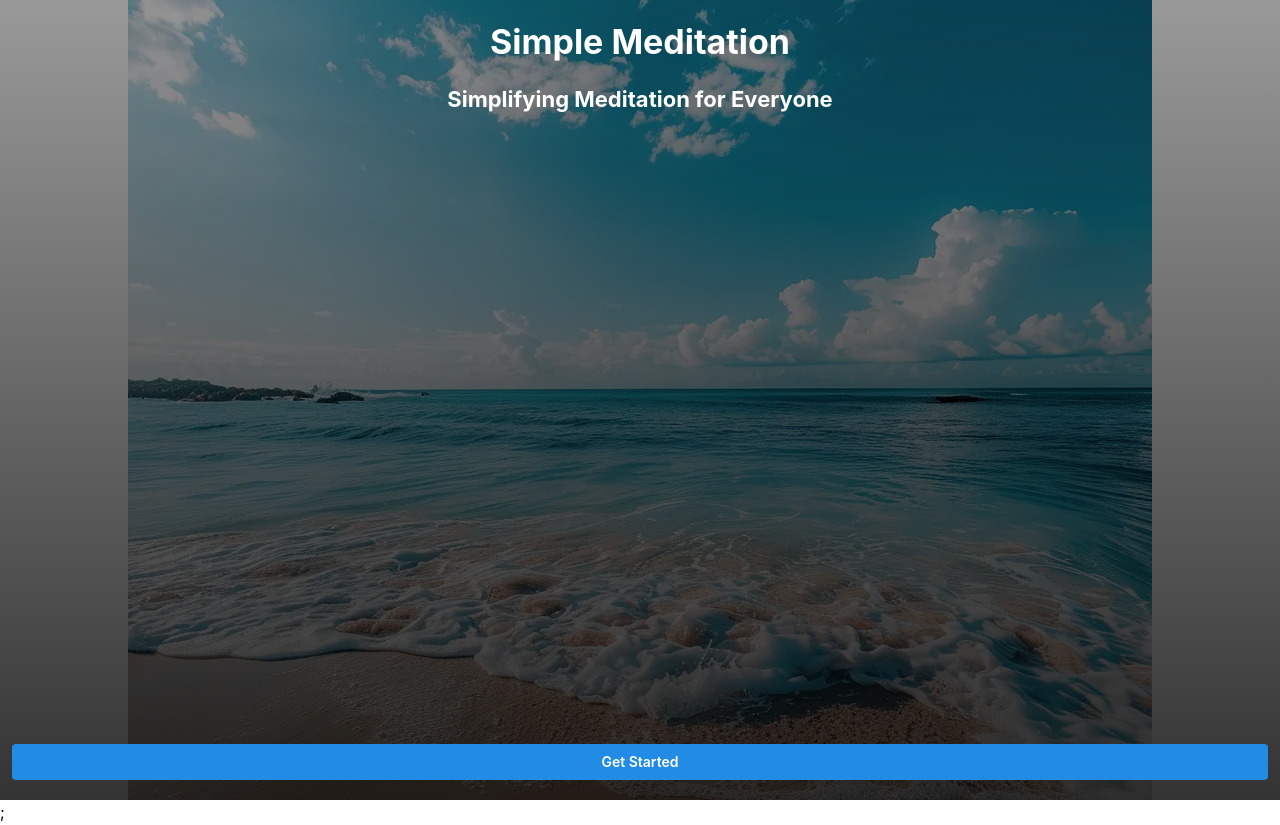
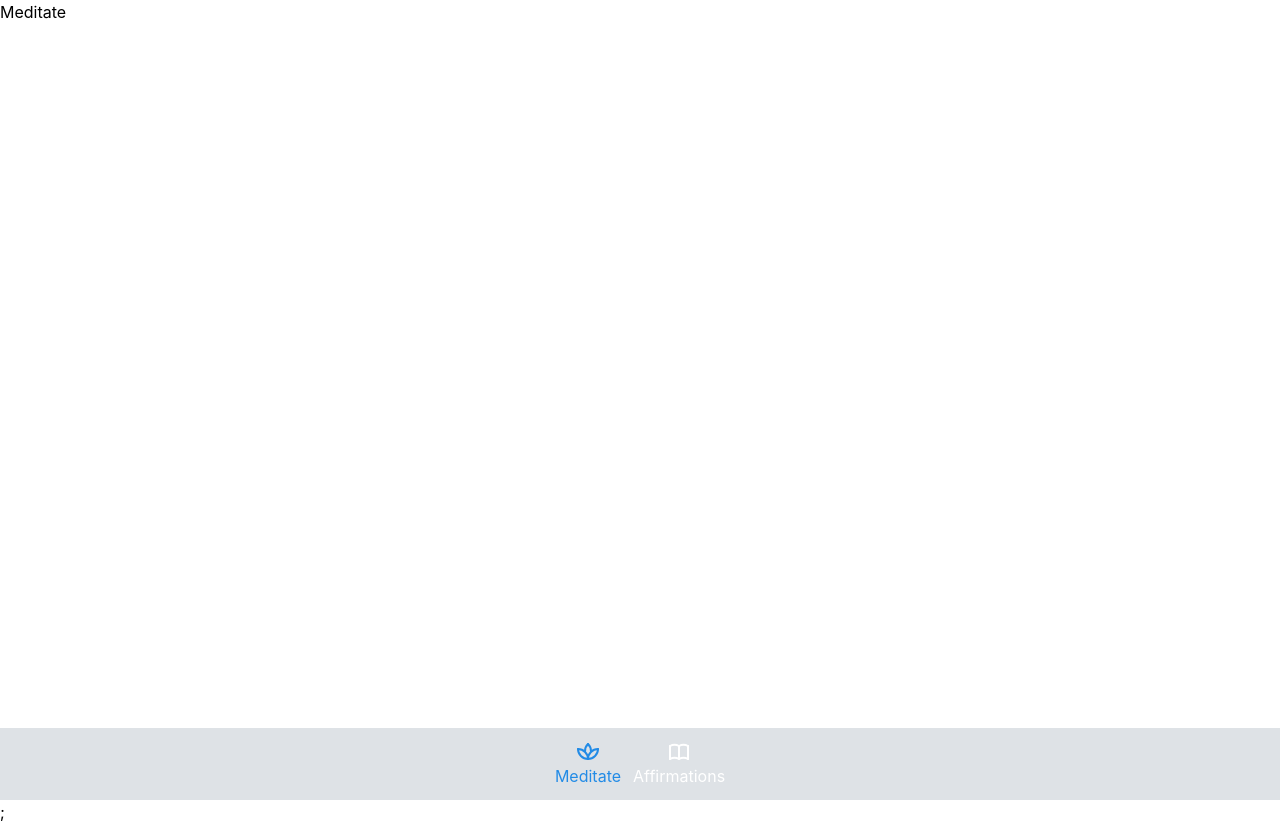
Before and after one commit to lindellcarternyc/meditate-io, a React (Vite) app: page / in a window 1280 px wide. Built offline with nearby package versions, Linux system fonts and the light colour scheme.

Commit message:
adds tabs

```diff
--- a/package.json
+++ b/package.json
@@ -12,6 +12,7 @@
   "dependencies": {
     "@mantine/core": "^7.11.2",
     "@mantine/hooks": "^7.11.2",
+    "@tabler/icons-react": "^3.11.0",
     "react": "^18.3.1",
     "react-dom": "^18.3.1"
   },
--- a/src/App.tsx
+++ b/src/App.tsx
@@ -2,13 +2,34 @@ import "@mantine/core/styles.css";
 import { MantineProvider } from "@mantine/core";
 
 import styles from "./App.module.css";
-import Home from "./Home";
+import { Tabs } from "./components/Tabs";
+import { IconBook, IconPlant2 } from "@tabler/icons-react";
 
 const App = () => {
   return (
     <MantineProvider>
       <main className={styles.app}>
-        <Home />
+        {
+          // <Home />
+          <Tabs
+            tabs={[
+              {
+                title: "Meditate",
+                icon: IconPlant2,
+                render() {
+                  return "Meditate";
+                },
+              },
+              {
+                title: "Affirmations",
+                icon: IconBook,
+                render() {
+                  return "Affirmations";
+                },
+              },
+            ]}
+          />
+        }
       </main>
       ;
     </MantineProvider>
--- /dev/null
+++ b/src/components/Tabs/TabButton.module.css
@@ -0,0 +1,11 @@
+.button {
+  --color: white;
+  background: transparent;
+  border: none;
+  outline: none;
+  color: var(--color);
+  display: flex;
+  flex-direction: column;
+  align-items: center;
+  justify-content: center;
+}
--- /dev/null
+++ b/src/components/Tabs/TabButton.tsx
@@ -0,0 +1,39 @@
+import { useEffect, useRef } from "react";
+import type { Icon } from "@tabler/icons-react";
+
+import styles from "./TabButton.module.css";
+
+interface TabButtonProps {
+  title: string;
+  icon?: Icon;
+  active?: boolean;
+  onClick: () => void;
+}
+
+export function TabButton({
+  title,
+  active,
+  icon: Icon,
+  onClick,
+}: TabButtonProps) {
+  const buttonRef = useRef<HTMLButtonElement>(null);
+
+  useEffect(() => {
+    buttonRef?.current?.style.setProperty(
+      "color",
+      active ? "#228be6" : "white"
+    );
+  }, [active]);
+
+  return (
+    <button
+      type="button"
+      ref={buttonRef}
+      className={styles.button}
+      onClick={onClick}
+    >
+      {Icon && <Icon size={24} />}
+      {title}
+    </button>
+  );
+}
--- /dev/null
+++ b/src/components/Tabs/TabScreen.module.css
@@ -0,0 +1,15 @@
+.section {
+  height: calc(100vh - 72px);
+}
+
+.footer {
+  position: fixed;
+  bottom: 0;
+  left: 0;
+  width: 100%;
+  height: 72px;
+
+  background: var(--mantine-color-gray-3);
+  display: flex;
+  justify-content: center;
+}
--- /dev/null
+++ b/src/components/Tabs/TabScreen.tsx
@@ -0,0 +1,41 @@
+import styles from "./TabScreen.module.css";
+
+import { Icon } from "@tabler/icons-react";
+import { TabButton } from "./TabButton";
+import { ReactNode, useState } from "react";
+
+export interface TabProps {
+  title: string;
+  icon?: Icon;
+  render: () => ReactNode;
+}
+
+interface TabScreenProps {
+  tabs: TabProps[];
+}
+
+export default function TabScreen({ tabs }: TabScreenProps) {
+  const [activeTab, setActiveTab] = useState(0);
+
+  const onClickTabButton = (index: number) => {
+    setActiveTab(index);
+  };
+
+  return (
+    <div>
+      <section className={styles.section}>{tabs[activeTab].render()}</section>
+      <footer className={styles.footer}>
+        {tabs.map((tab, idx) => {
+          return (
+            <TabButton
+              key={idx}
+              {...tab}
+              onClick={() => onClickTabButton(idx)}
+              active={activeTab === idx}
+            />
+          );
+        })}
+      </footer>
+    </div>
+  );
+}
--- /dev/null
+++ b/src/components/Tabs/index.ts
@@ -0,0 +1,3 @@
+import Tabs from "./TabScreen";
+
+export { Tabs };
```
Also changed, not shown: 1 other file (tests, documents, lock files or other folders).
